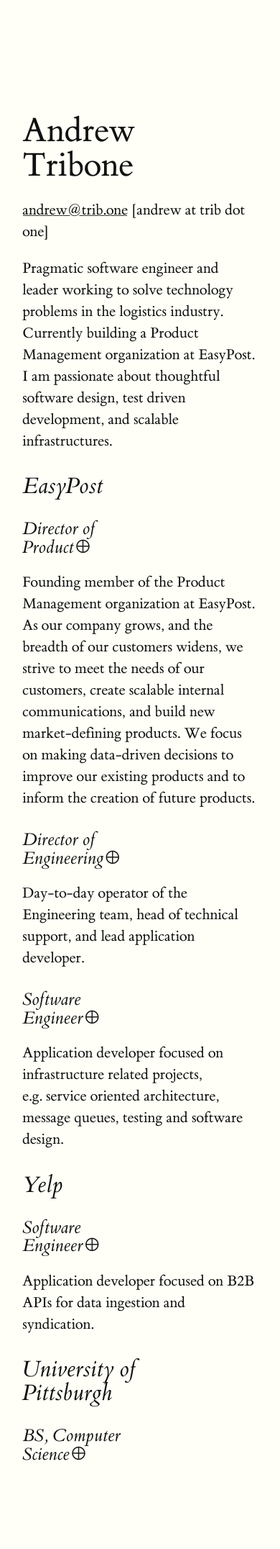
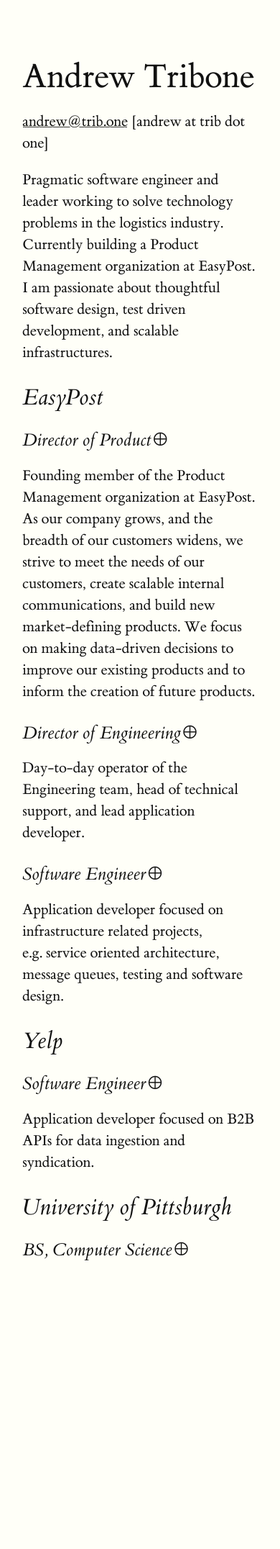
Before and after one commit to att14/trib.one, a Flask app: page /resume in a window 390 px wide. Shown: the whole page at 72% size. After the commit the page ends 1751 px from the top, so only its background shows below. Run offline with Flask 2, Linux system fonts and the light colour scheme.

Commit message:
make resume custom css responsive

```diff
--- a/tribone/static/css/resume.css
+++ b/tribone/static/css/resume.css
@@ -1,3 +1,11 @@
-section > h1, h2, h3, h4, h5, h6 {
-    width: 55%;
+@media only screen and (max-width: 760px) {
+    article {
+        padding: 0px;
+    }
 }
+
+@media only screen and (min-width: 760px) {
+    section > h1, h2, h3, h4, h5, h6 {
+        width: 55%;
+    }
+}
```
